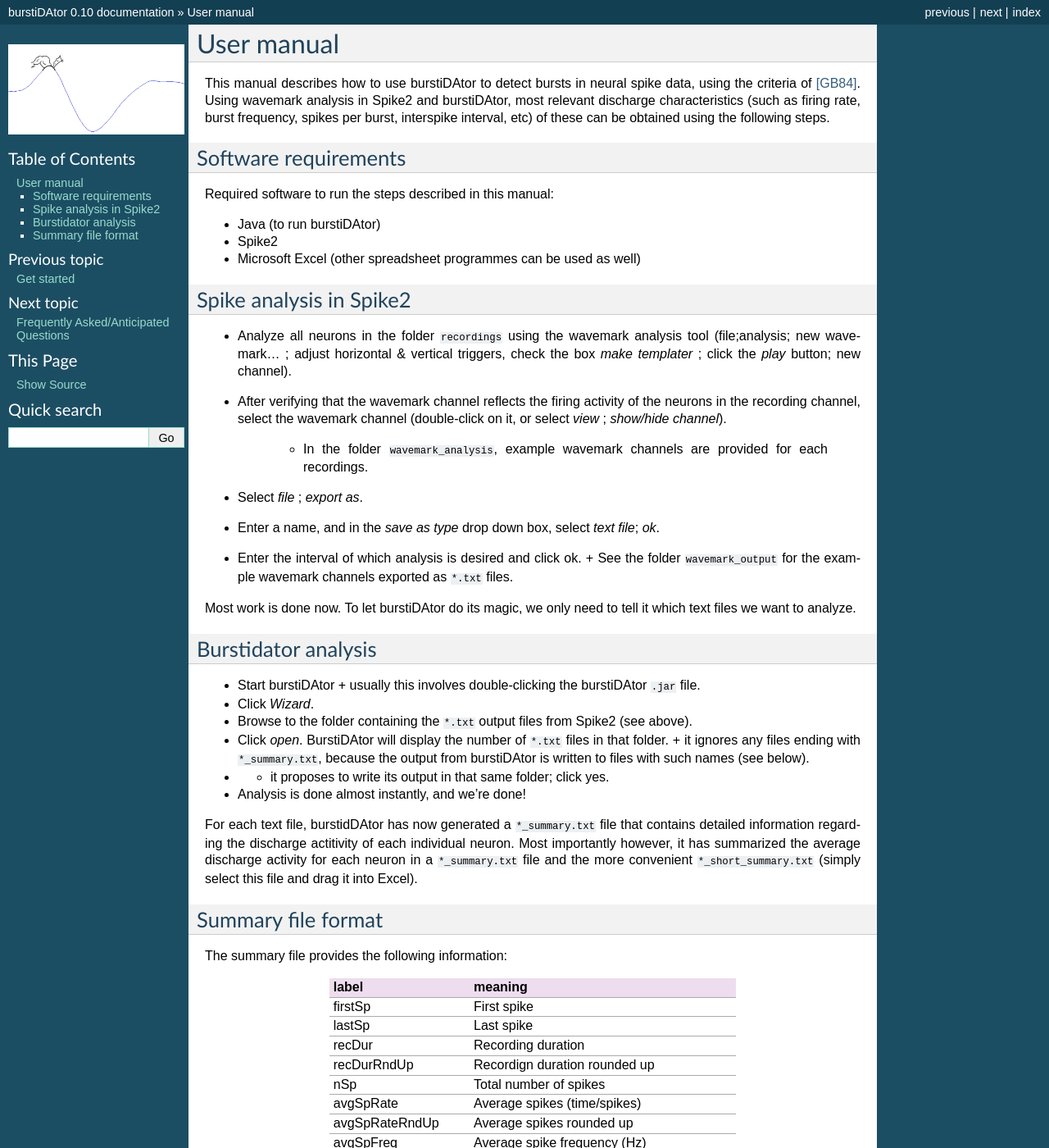
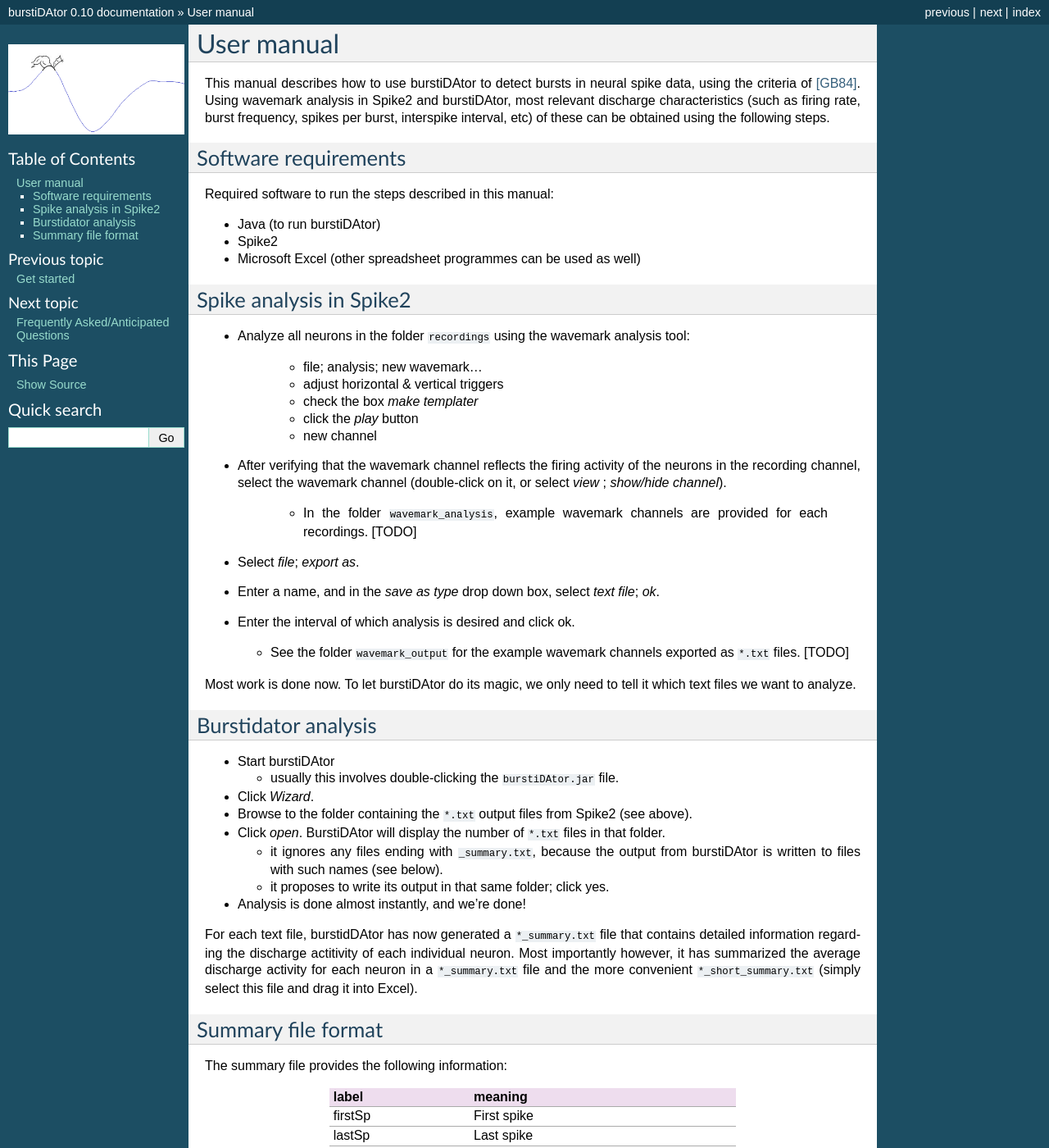
Before and after one commit to nno/burstiDAtor, a Sphinx documentation site: the page built from doc/source/manual.rst, in a window 1280 px wide and 1400 px high. Shown: the whole window at 82% size. Built offline with Sphinx 7.4.7, drawn with Linux system fonts in a browser that asks for light colours.

```diff
--- a/doc/source/index.rst
+++ b/doc/source/index.rst
@@ -19,6 +19,7 @@ Source code is available from https://github.com/nno/burstiDAtor.
 .. toctree::
     :maxdepth: 2
 
+    readme
     get_started
     manual
     faq
--- a/doc/source/manual.rst
+++ b/doc/source/manual.rst
@@ -14,27 +14,39 @@ Required software to run the steps described in this manual:
 Spike analysis in Spike2
 ------------------------
 
-* Analyze all neurons in the folder ``recordings`` using the wavemark analysis tool (file;analysis; new wavemark... ;  adjust horizontal & vertical triggers, check the box *make templater* ;  click the *play* button; new channel).
+* Analyze all neurons in the folder ``recordings`` using the wavemark analysis tool:
+
+    + file; analysis; new wavemark...
+    + adjust horizontal & vertical triggers
+    + check the box *make templater*
+    + click the *play* button
+    + new channel
+
 * After verifying that the wavemark channel reflects the firing activity of the neurons in the recording channel, select the wavemark channel (double-click on it, or select *view* ;  *show/hide channel*).
 
-    + In the folder ``wavemark_analysis``, example wavemark channels are provided for each recordings.
+    + In the folder ``wavemark_analysis``, example wavemark channels are provided for each recordings. [TODO]
 
-* Select *file* ;  *export as*.
+* Select *file*;  *export as*.
 * Enter a name, and in the *save as type* drop down box, select *text file*; *ok*.
 * Enter the interval of which analysis is desired and click ok.
-  + See the folder ``wavemark_output`` for the example wavemark channels exported as ``*.txt`` files.
+
+  + See the folder ``wavemark_output`` for the example wavemark channels exported as ``*.txt`` files. [TODO]
 
 Most work is done now. To let burstiDAtor do its magic, we only need to tell it which text files we want to analyze.
 
 Burstidator analysis
 --------------------
 * Start burstiDAtor
-  + usually this involves double-clicking the burstiDAtor ``.jar`` file.
+
+  + usually this involves double-clicking the ``burstiDAtor.jar`` file.
+
 * Click *Wizard*.
 * Browse to the folder containing the ``*.txt`` output files from Spike2 (see above).
 * Click *open*. BurstiDAtor will display the number of ``*.txt`` files in that folder.
-  + it ignores any files ending with ``*_summary.txt``, because the output from burstiDAtor is written to files with such names (see below).
-* + it proposes to write its output in that same folder; click yes.
+
+  + it ignores any files ending with ``_summary.txt``, because the output from burstiDAtor is written to files with such names (see below).
+  + it proposes to write its output in that same folder; click yes.
+
 * Analysis is done almost instantly, and we're done!
 
 For each text file, burstidDAtor has now generated a ``*_summary.txt`` file that contains detailed information regarding the discharge actitivity of each individual neuron. Most importantly however, it has summarized the average discharge activity for each neuron in a ``*_summary.txt`` file and the more convenient ``*_short_summary.txt`` (simply select this file and drag it into Excel).
--- /dev/null
+++ b/doc/source/readme.rst
@@ -0,0 +1,3 @@
+.. _readme: README.rst
+
+.. include:: ../../README.rst
```
Also changed, not shown: README.rst (renamed from README.md, +13 -10 lines).
